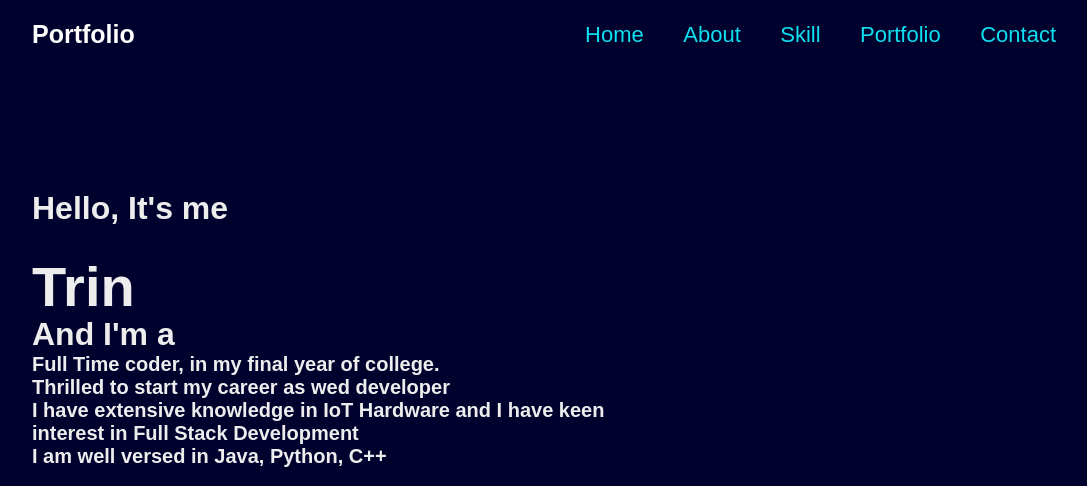
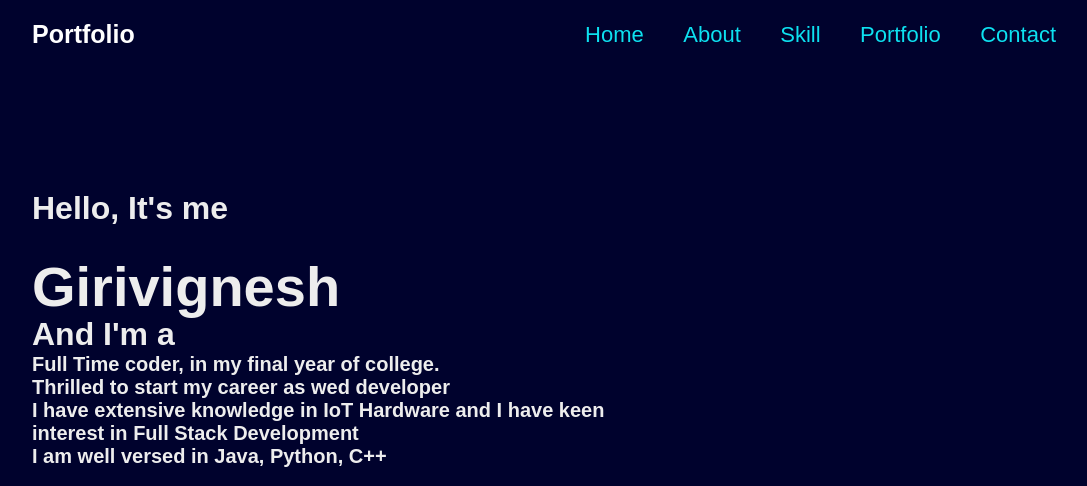
Before and after one commit to TRINoo7/Portfolio, a plain HTML site: page index.html in a window 1280 px wide. Shown: the top 486 px of the page, without its empty margins (96-1183 px from the left). Drawn offline with nearby package versions, Linux system fonts and the light colour scheme.

Commit message:
Update index.html

```diff
--- a/index.html
+++ b/index.html
@@ -23,7 +23,7 @@
     <section class="home">
         <div class="home-cnt">
             <h3>Hello, It's me</h3>
-            <h1>Trin</h1>
+            <h1>Girivignesh</h1>
             <h3>And I'm a</h3>
             <p>Full Time coder, in my final year of college.
                 <br>Thrilled to start my career as wed developer
```
